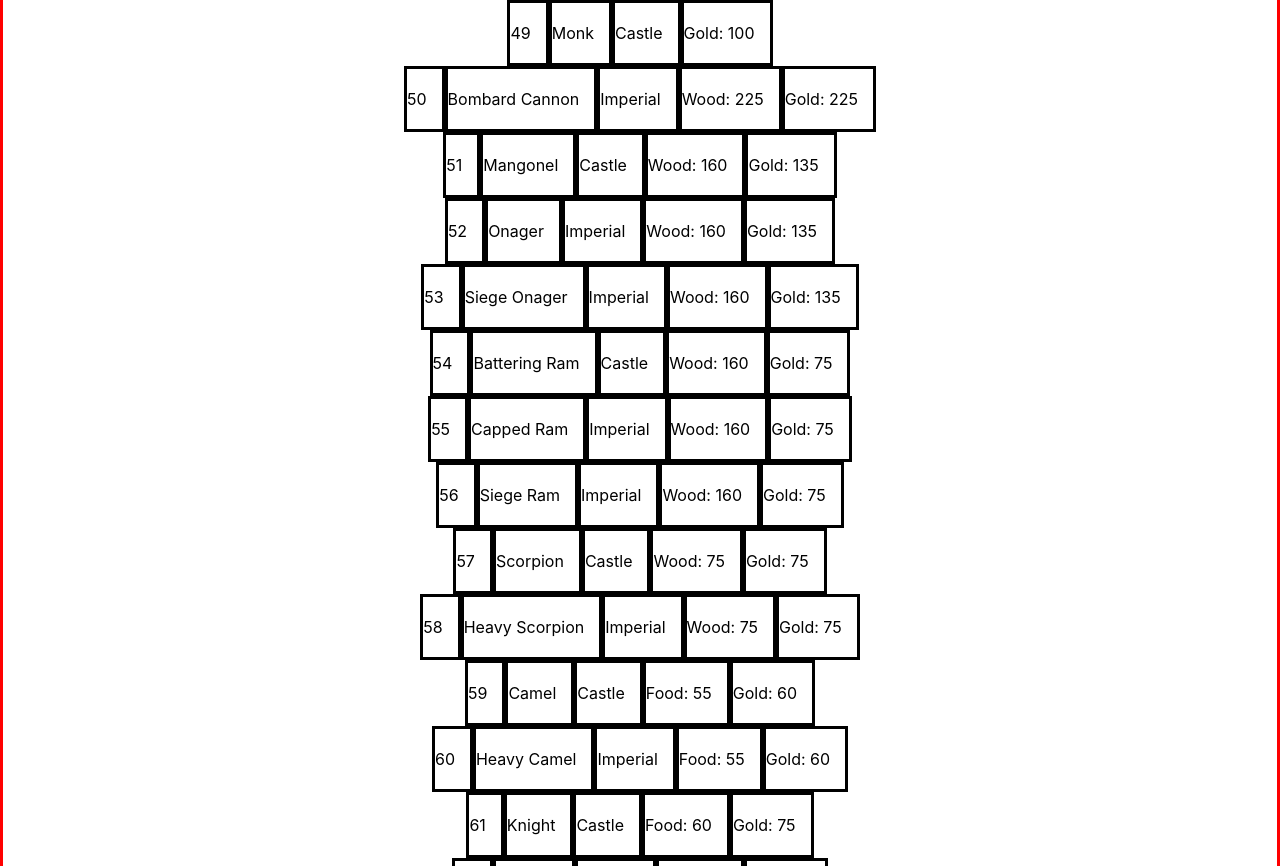
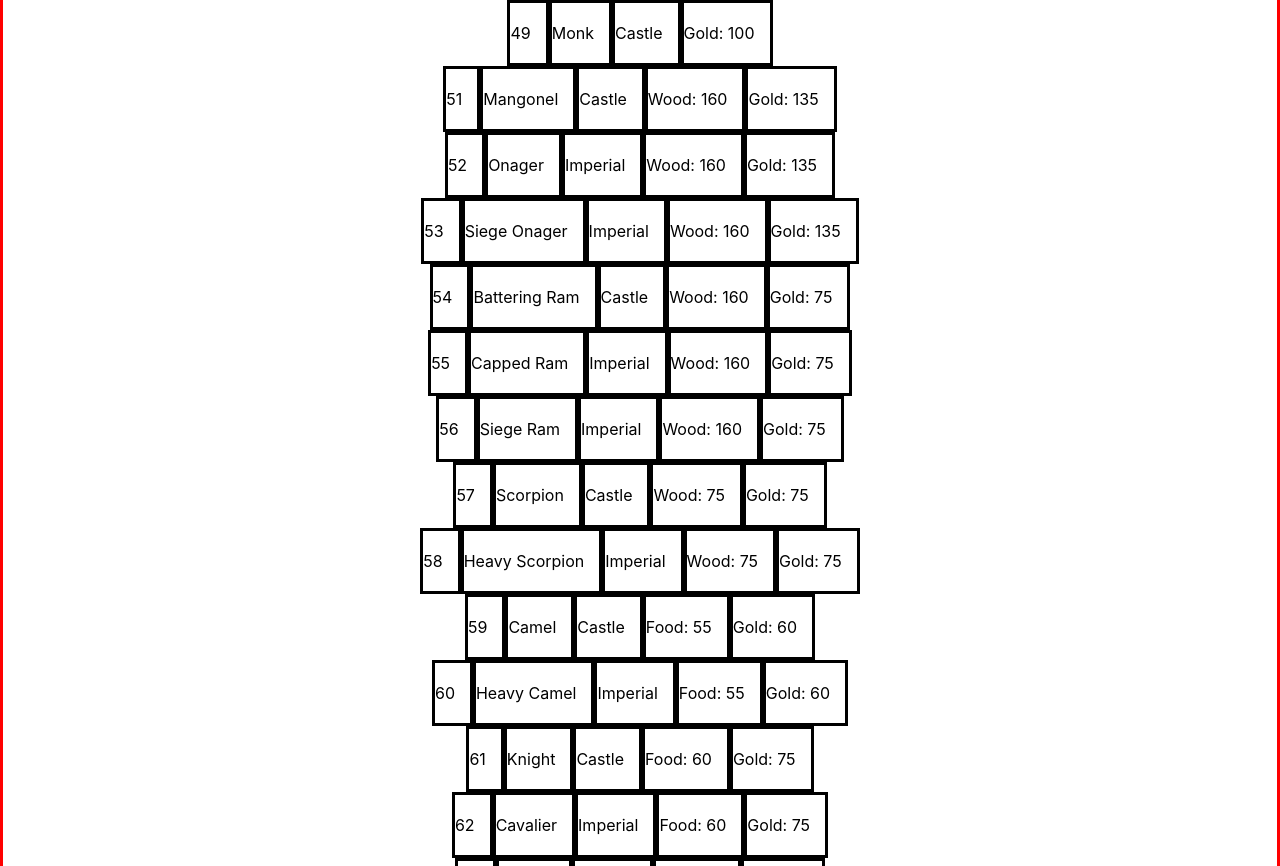
Before and after one commit to dragozed/aoe-units, a React (Create React App) app: page /units in a window 1280 px wide. Shown: the part 3420-4286 px from the top of the page. Built offline with nearby package versions, Linux system fonts and the light colour scheme.

Commit message:
feat: CostsFilter initial implementation

```diff
--- a/src/components/Units/Units.js
+++ b/src/components/Units/Units.js
@@ -71,7 +71,16 @@ function Units() {
         {data.map((item) => (
           <div
             className={
-              filters.ageFilter !== "All" && filters.ageFilter !== item.age
+              (filters.ageFilter !== "All" && filters.ageFilter !== item.age) ||
+              (item.cost !== null && item.cost.Wood !== undefined
+                ? filters.woodFilter < item.cost.Wood
+                : "") ||
+              (item.cost !== null && item.cost.Food !== undefined
+                ? filters.foodFilter < item.cost.Food
+                : "") ||
+              (item.cost !== null && item.cost.Gold !== undefined
+                ? filters.goldFilter < item.cost.Gold
+                : "")
                 ? "hidden"
                 : ""
             }
```
